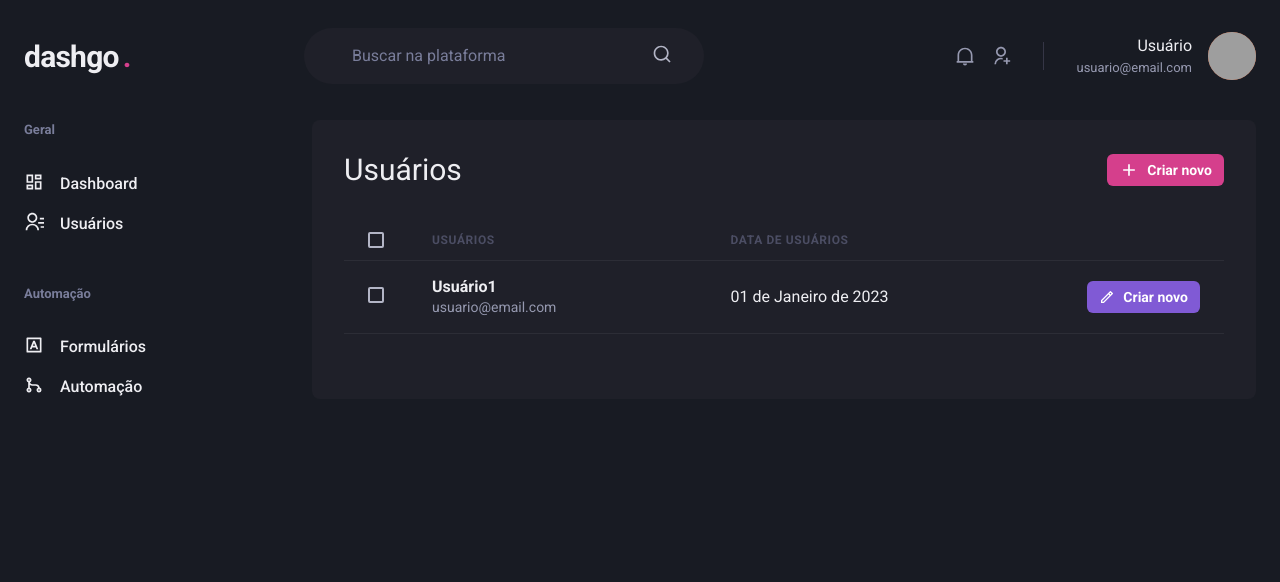
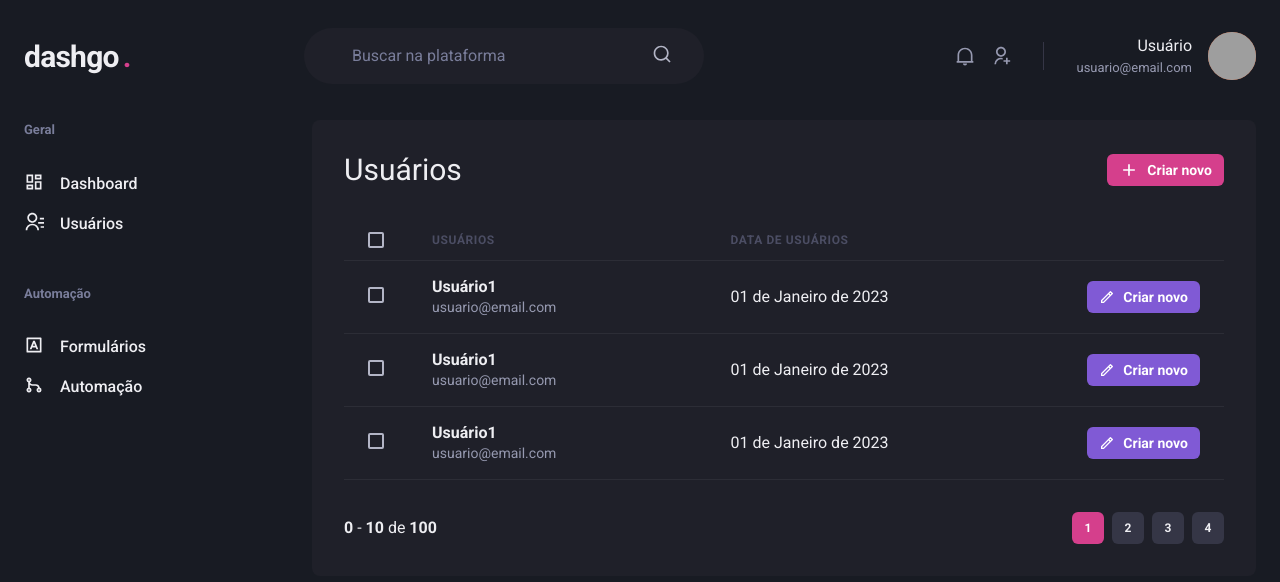
Before and after one commit to RenanArantes/dashgo, a Next.js app: page /users in a window 1280 px wide. Shown: the top 582 px of the page. Built offline with nearby package versions, Linux system fonts and the light colour scheme; grey boxes are pictures that could not be loaded.

Commit message:
Componente Pagination

```diff
--- /dev/null
+++ b/src/components/Pagination.tsx
@@ -0,0 +1,65 @@
+import { Stack, Button, Box } from "@chakra-ui/react";
+
+export default function Pagination() {
+    return(
+        <Stack
+            direction="row"
+            spacing="6"
+            marginTop="8"
+            justify="space-between"
+            alignItems="center"
+        >
+            <Box>
+                <strong>0</strong> - <strong>10</strong> de <strong>100</strong>
+            </Box>
+            <Stack direction="row" spacing="2">
+                <Button
+                    size="sm"
+                    fontSize="xs"
+                    width="4"
+                    colorScheme="pink"
+                    disabled
+                    _disabled={{
+                        backgroundColor: "pink.500",
+                        cursor: "default"
+                    }}
+                >
+                    1
+                </Button>
+                <Button
+                    size="sm"
+                    fontSize="xs"
+                    width="4"
+                    bg="gray.700"
+                    _hover={{
+                        backgroundColor: 'gray.500'
+                    }}
+                >
+                    2
+                </Button>
+                <Button
+                    size="sm"
+                    fontSize="xs"
+                    width="4"
+                    bg="gray.700"
+                    _hover={{
+                        backgroundColor: 'gray.500'
+                    }}
+                >
+                    3
+                </Button>
+                <Button
+                    size="sm"
+                    fontSize="xs"
+                    width="4"
+                    bg="gray.700"
+                    _hover={{
+                        backgroundColor: 'gray.500'
+                    }}
+                >
+                    4
+                </Button>
+            </Stack>
+        </Stack>
+    )
+}
--- a/src/pages/users/index.tsx
+++ b/src/pages/users/index.tsx
@@ -1,6 +1,7 @@
 import { Box, Button, Checkbox, Flex, Heading, Icon, Table, Tbody, Text, Th, Thead, Tr, Td } from "@chakra-ui/react";
 import { RiAddLine, RiPencilLine } from "react-icons/ri";
 import Header from "../../components/Header";
+import Pagination from "../../components/Pagination";
 import SideBar from "../../components/SideBar";
 
 
@@ -81,8 +82,69 @@ export default function UserList() {
                                     </Button>
                                 </Td>
                             </Tr>
+                            <Tr>
+                                <Td paddingX="6">
+                                    <Checkbox colorScheme="pink" />
+                                </Td>
+                                <Td>
+                                    <Box>
+                                        <Text fontWeight="bold">
+                                            Usuário1
+                                        </Text>
+                                        <Text fontSize="sm" color="gray.300">
+                                            usuario@email.com
+                                        </Text>
+                                    </Box>
+                                </Td>
+                                <Td>
+                                    01 de Janeiro de 2023
+                                </Td>
+                                <Td>
+                                <Button
+                                    as="a"
+                                    size="sm"
+                                    fontSize="sm"
+                                    colorScheme="purple"
+                                    leftIcon={<Icon as={RiPencilLine}
+                                    fontSize="16" />}
+                                    >
+                                        Criar novo
+                                    </Button>
+                                </Td>
+                            </Tr>
+                            <Tr>
+                                <Td paddingX="6">
+                                    <Checkbox colorScheme="pink" />
+                                </Td>
+                                <Td>
+                                    <Box>
+                                        <Text fontWeight="bold">
+                                            Usuário1
+                                        </Text>
+                                        <Text fontSize="sm" color="gray.300">
+                                            usuario@email.com
+                                        </Text>
+                                    </Box>
+                                </Td>
+                                <Td>
+                                    01 de Janeiro de 2023
+                                </Td>
+                                <Td>
+                                <Button
+                                    as="a"
+                                    size="sm"
+                                    fontSize="sm"
+                                    colorScheme="purple"
+                                    leftIcon={<Icon as={RiPencilLine}
+                                    fontSize="16" />}
+                                    >
+                                        Criar novo
+                                    </Button>
+                                </Td>
+                            </Tr>
                         </Tbody>
                     </Table>
+                    <Pagination />
                 </Box>
             </Flex>
         </Box>
```
